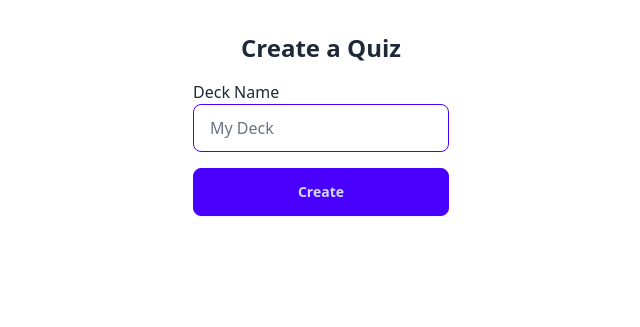
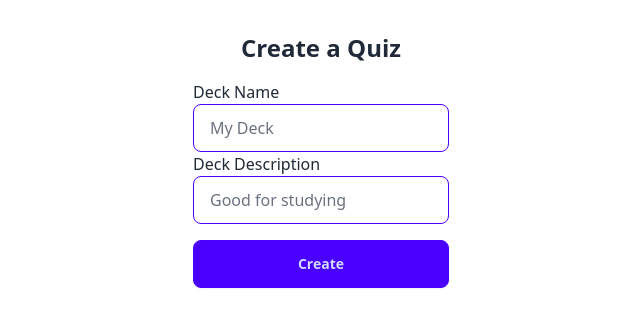
Before and after one commit to LegendaryAKx3/compdecks, a Flask app: page /create in a window 1280 px wide. Shown: the part 64-391 px from the top of the page, without its empty margins (319-959 px from the left). Run offline with Flask 3, Linux system fonts and the light colour scheme; the visitor is signed in with stand-in values (Sample User, id 1); data comes from the database, SQL or seed files in the repository; style sheets or scripts are compiled from the project's sources; some libraries are stand-ins or nearby versions.

Commit message:
fix deck create fields

```diff
--- a/compdecks/templates/content/create.html
+++ b/compdecks/templates/content/create.html
@@ -10,6 +10,14 @@ body%}
           type="text"
           placeholder="My Deck"
           class="input input-bordered input-primary w-full max-w-xs"
+          name="title"
+        />
+        <label for="quizDesc" class="block">Deck Description</label>
+        <input
+          type="text"
+          placeholder="Good for studying"
+          class="input input-bordered input-primary w-full max-w-xs"
+          name="description"
         />
       </div>
       <button class="btn btn-primary w-full" type="submit">Create</button>
```
